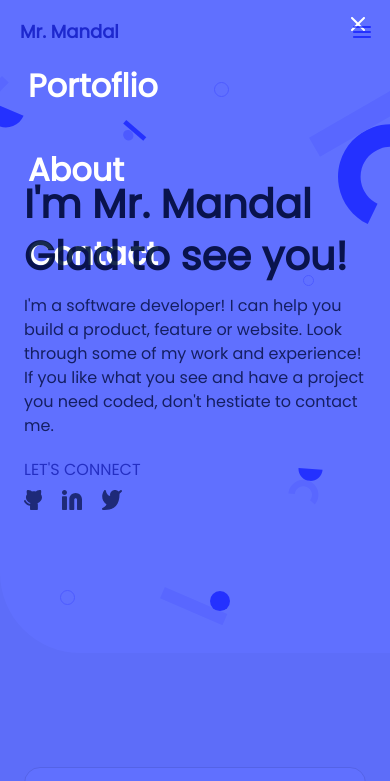
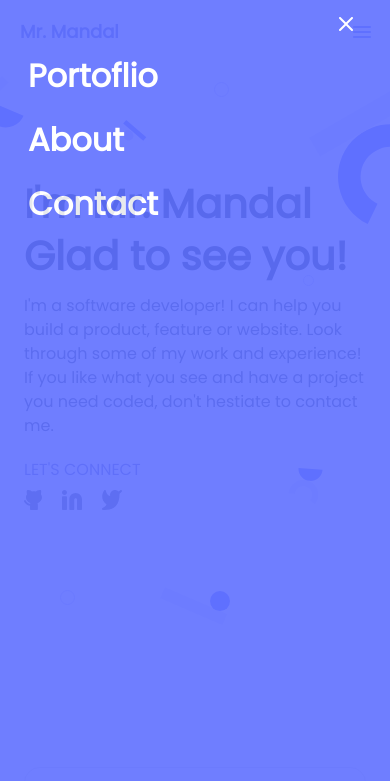
Before and after one commit to NayanKaran/Portfolio, a website: page index.html in a window 390 px wide. Both pictures are taken after a click on the element 362 px from the left and 32 px from the top of the page. Shown: the top 781 px of the page. Drawn offline with Linux system fonts and the light colour scheme.

Commit message:
Update html, css and styles for overlay menu

```diff
--- a/index.html
+++ b/index.html
@@ -18,14 +18,14 @@
       <div id="logo">Mr. Mandal</div>
       <div id="overlay">
         <img id="close-button" src="./images/icons/close-icon.svg" alt="close button">
-        <a  class="menu-link" href="#">Portoflio</a>
-        <a  class="menu-link" href="#">About</a>
-        <a class="menu-link" href="#">Contact</a>
+        <a  class="menu-link" href="#projects">Portoflio</a>
+        <a  class="menu-link" href="#about-myself">About</a>
+        <a class="menu-link" href="#contact-form">Contact</a>
       </div>
       <nav id="nav">
-        <a href="#">Portoflio</a>
-        <a href="#">About</a>
-        <a href="#">Contact</a>
+        <a href="#projects">Portoflio</a>
+        <a href="#about-myself">About</a>
+        <a href="#contact-form">Contact</a>
       </nav>
     </header>
     <section id="profile">
--- a/scripts.js
+++ b/scripts.js
@@ -1,18 +1,18 @@
-const element = document.getElementById("nav");
-element.addEventListener("click", showTheMenu);
+function showTheMenu() {
+  document.getElementById('overlay').style.display = 'flex';
+}
 
-function showTheMenu() {
-    document.getElementById("overlay").style.display = "flex";
-  }
+function hideTheMenu() {
+  document.getElementById('overlay').style.display = 'none';
+}
 
-  const close_button = document.getElementById("close-button");
-  close_button.addEventListener("click", hideTheMenu);
-  function hideTheMenu() {
-      document.getElementById("overlay").style.display = "none";
-    }
+const navElement = document.getElementById('nav');
+navElement.addEventListener('click', showTheMenu);
 
+const closeButton = document.getElementById('close-button');
+closeButton.addEventListener('click', hideTheMenu);
 
-  const menu_links = document.getElementsByClassName("menu-link");
-    for(let i=0;i < menu_links.length ;i++){
-      menu_links[i].addEventListener("click", hideTheMenu);
-    }
+const menuLinks = document.getElementsByClassName('menu-link');
+for (let i = 0; i < menuLinks.length; i += 1) {
+  menuLinks[i].addEventListener('click', hideTheMenu);
+}
--- a/styles.css
+++ b/styles.css
@@ -49,9 +49,7 @@ body {
     bottom: 0;
     background-color: #6070ff;
     z-index: 2;
-    mix-blend-mode: multiply;
-    padding-left: 12px;
-
+    opacity: 0.9;
   }
 
   #overlay > img {
@@ -61,17 +59,17 @@ body {
     align-self: flex-end;
   }
 
-    #overlay > a {
-      font-family: 'Poppins';
+  #overlay > a {
+    font-family: 'Poppins', sans-serif;
     font-style: normal;
     font-weight: 600;
     font-size: 32px;
-    line-height: 44px;
-    color :#FFFFFF;
-    margin-bottom: 8px; ;
-    padding: 16px;
+    line-height: 56px;
+    color: white;
+    margin-bottom: 8px;
+    padding-left: 28px;
     text-decoration: none;
-    }
+  }
 
   header {
     display: flex;
```
